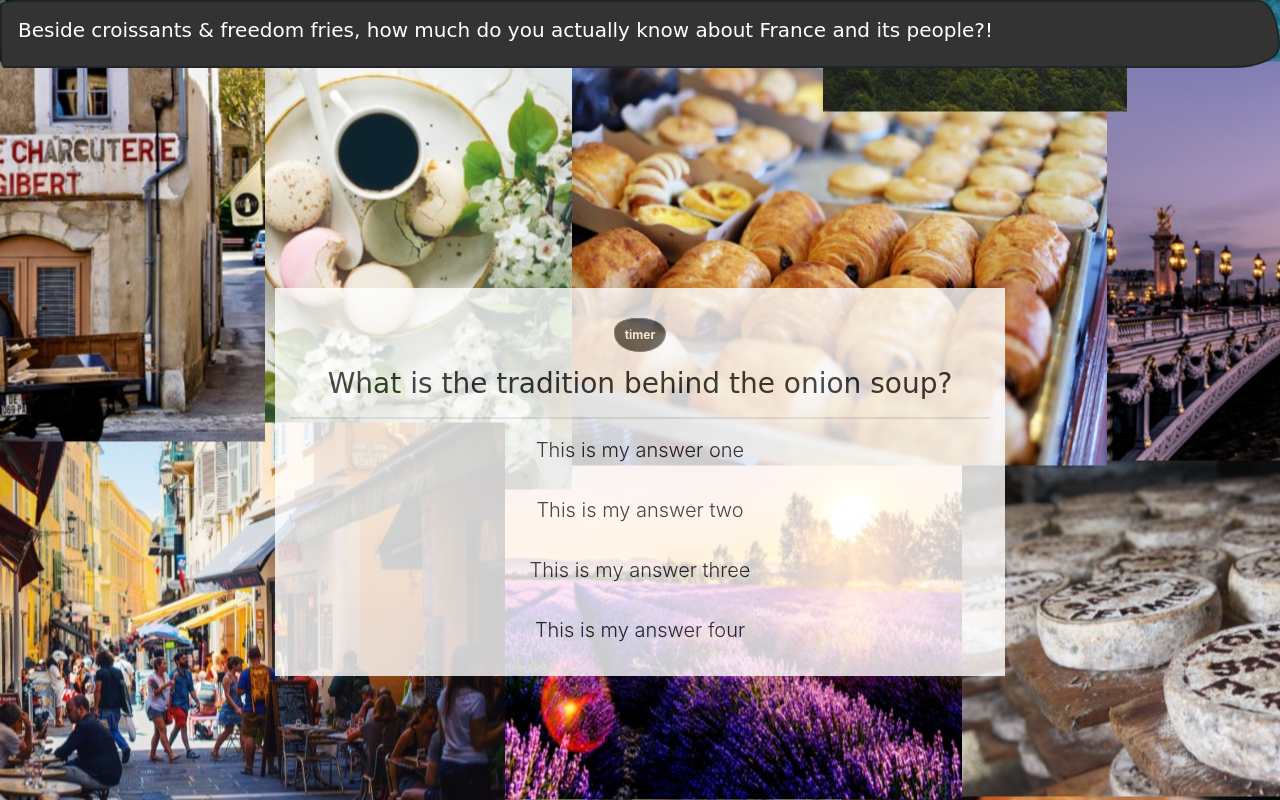
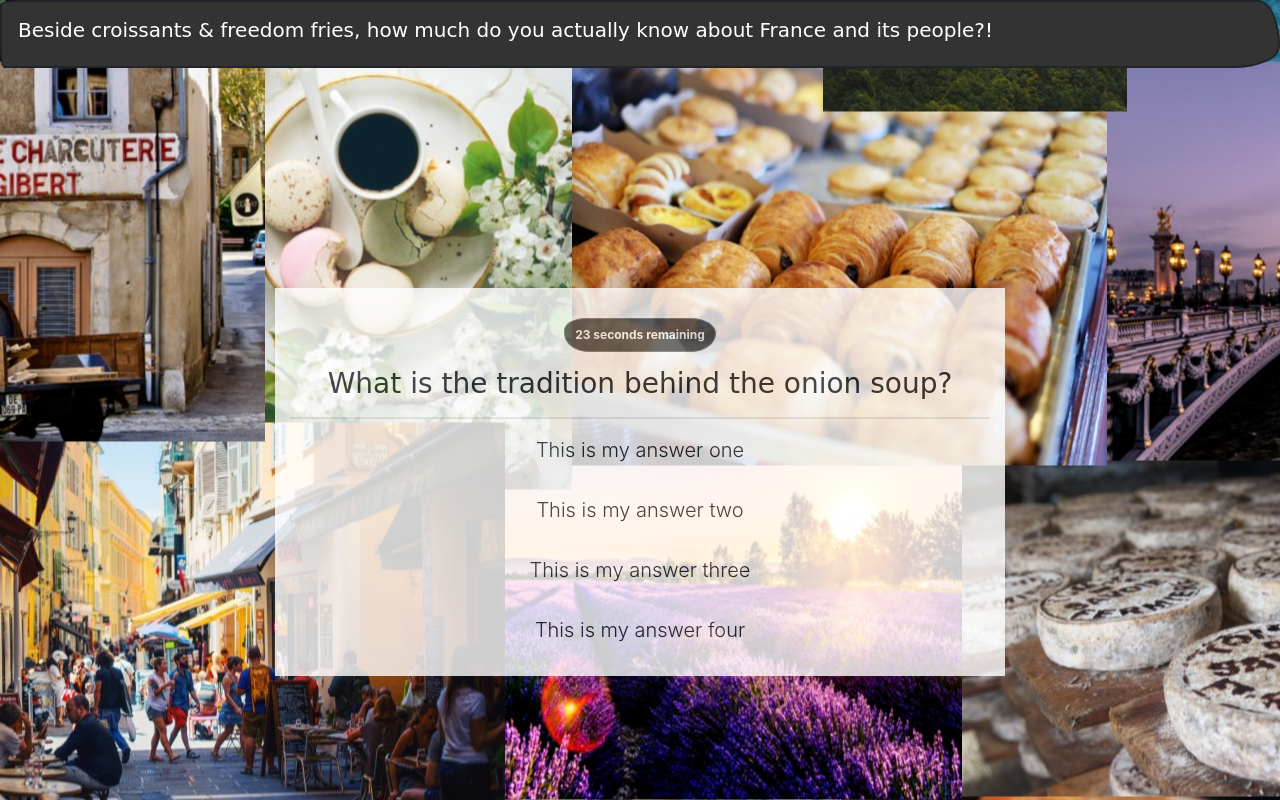
Before and after one commit to Belle85/triviaGame, a plain HTML site: page index.html in a window 1280 px wide. Both pictures are taken after a click on the button "Start". Drawn offline with nearby package versions, Linux system fonts and the light colour scheme; a web font is replaced by a local one.

Commit message:
Got the countdown function to run in the HTML.

```diff
--- a/assets/javascript/app.js
+++ b/assets/javascript/app.js
@@ -1,46 +1,68 @@
 // console.log("This is to confirm my JS file is linked");
 
 $(document).ready(function () {
+
     $(".questionsBox").hide(0000);
 
+    // * User clicks "Start" to begin the game and first question displays.
+    $("#startBtn").click(function () {
+        $(".triviaBox").hide(1000);
+        $(".questionsBox").show(1000);
+    });
+
+
+    var timeLeft = 30;
+    var counter = document.getElementById('timer');
+
+    var timerId = setInterval(countdown, 1000);
+
+    function countdown() {
+      if (timeLeft == 0) {
+        clearTimeout(timerId);
+        console.log("shows next question")
+      } else {
+        timeLeft--;
+       counter.innerHTML= timeLeft + " seconds remaining";
+
+      }
+    }
+
+
+
         var myQuestions = {
-    questionOne:{
+            questionOne: {
                 question: "What is the tradition behind the onion soup?",
-        answers:["The soup is brought to the the newly weds, the night of their wedding.", " In the XXI century, the onion soup was offered to the parents of a young woam menstruating for the first time.", "The onion soup was tradionnally served the nights a criminal was being beheaded.", "Churches used to organized banquets and serve onion soup on Ash Sunday."],
-        correctAnswer:"The soup is brought, the night of the wedding to the newly weds., in their bed.",
+                answers: ["The soup is brought to the the newly weds, the night of their wedding.", " In the XXI century, the onion soup was offered to the parents of a young woam menstruating for the first time.", "The onion soup was tradionnally served the nights a criminal was being beheaded.", "Churches used to organized banquets and serve onion soup on Ash Sunday."],
+                correctAnswer: "The soup is brought, the night of the wedding to the newly weds., in their bed.",
             },
-    questionTwo:{
+            questionTwo: {
                 question: "As it is often times reminded to the French,  which war did they surrender?",
-        answers:["WWI", "WWII", "The Cinco de Mayo battle", "All of the above"],
-        correctAnswer:"WWII"
+                answers: ["WWI", "WWII", "The Cinco de Mayo battle", "All of the above"],
+                correctAnswer: "WWII"
             },
-    questionThree:{
+            questionThree: {
                 question: "Which of these electro bandS is French?",
-        answers:["Tangerine Dream", "Infected Mushroom", "Daft Punk", "Depeche Mode"],
-        correctAnswer:"Daft Punk"
+                answers: ["Tangerine Dream", "Infected Mushroom", "Daft Punk", "Depeche Mode"],
+                correctAnswer: "Daft Punk"
             },
-    questionFour:{
+            questionFour: {
                 question: "what nikname was given to French by the British?",
-        answers:["The Frogs", "The Snails", "The Bloody Frenchies", "The Bread Eaters"],
-        correctAnswer:"The Frogs",
+                answers: ["The Frogs", "The Snails", "The Bloody Frenchies", "The Bread Eaters"],
+                correctAnswer: "The Frogs",
             },
-    questionFive:{
+            questionFive: {
                 question: "French are know for eating:",
-        answers:["Rabbit", "Snails", "Frogs", "All of the above"],
+                answers: ["Rabbit", "Snails", "Frogs", "All of the above"],
                 correctAnswer: "All of the above",
             },
-    questionSix:{
+            questionSix: {
                 question: "which of these cheeses is not a French cheese?:",
-        answers:["Bleu de Gand", "Tomme", "Camembert", "Fourme d'Asco"],
-        correctAnswer:"Bleu de Gand",
+                answers: ["Bleu de Gand", "Tomme", "Camembert", "Fourme d'Asco"],
+                correctAnswer: "Bleu de Gand",
             },
         }
-// * User clicks "Start" to begin the game and first question displays.
-    $("#startBtn").click(function startGame(){
-        $(".triviaBox").hide(1000);
-        $(".questionsBox").show(1000);
 
-    });
+
 
 
 
--- a/index.html
+++ b/index.html
@@ -15,8 +15,7 @@
     <div class="header">
         <nav class="navbar navbar-expand-lg navbar-dark bg-primary">
             <h3 class="navbar-brand">Beside croissants & freedom fries, how much do you actually know about France and its people?!</h3>
-            <button class="navbar-toggler" type="button" data-toggle="collapse" data-target="#navbarColor01" aria-controls="navbarColor01"
-                aria-expanded="false" aria-label="Toggle navigation" style="">
+            <button class="navbar-toggler" type="button" data-toggle="collapse" data-target="#navbarColor01" aria-controls="navbarColor01" aria-expanded="false" aria-label="Toggle navigation" style="">
                 <!-- <span class="navbar-toggler-icon"></span> -->
             </button>
     </div>
@@ -31,7 +30,7 @@
                     <button type="button" class="btn btn-primary btn-lg" id="startBtn">Start</button>
                 </div>
                 <div class="questionsBox">
-                    <span class="badge badge-pill badge-secondary" id="timer">timer</span>
+                    <span class="badge badge-pill badge-secondary" id="timer"> this is where time goes</span>
                     <br>
                     <h3><span id="question">What is the tradition behind the onion soup?</span></h3>
                     <hr>
```
Lines whose indentation alone changed are shown as unchanged.
